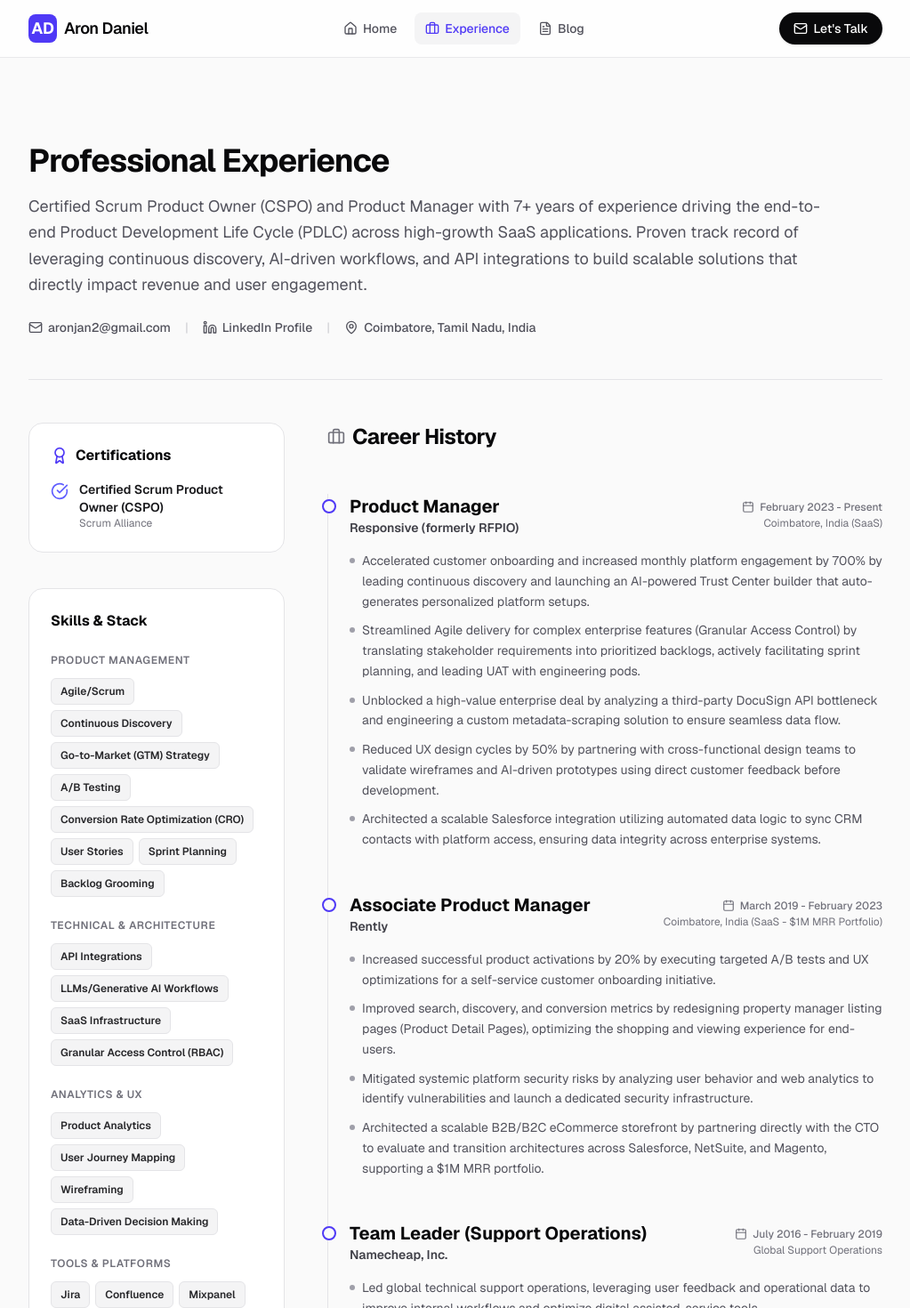
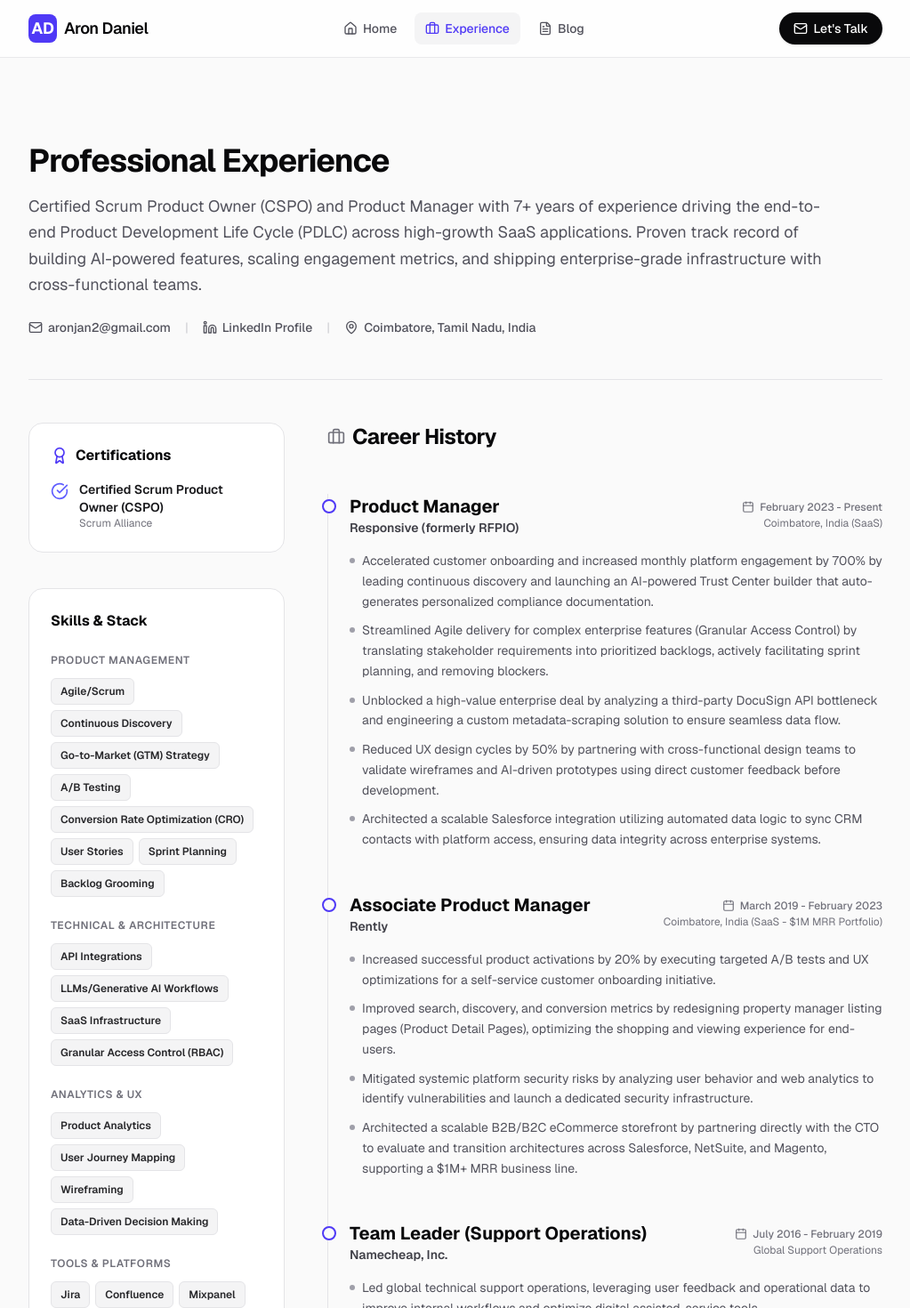
Before and after one commit to daniehayter/personal-website, a Next.js app: page /personal-website/experience in a window 1280 px wide. Shown: the top 1470 px of the page at 89% size, without its empty margins (128-1151 px from the left). Built offline with nearby package versions, Linux system fonts and the light colour scheme.

Commit message:
fix: restore truncated classNames and text content in experience page

```diff
--- a/src/app/experience/page.tsx
+++ b/src/app/experience/page.tsx
@@ -8,8 +8,8 @@
       period: "February 2023 - Present",
       location: "Coimbatore, India (SaaS)",
       bullets: [
-        "Accelerated customer onboarding and increased monthly platform engagement by 700% by leading continuous discovery and launching an AI-powered Trust Center builder that auto-generates personalized platform setups.",
-        "Streamlined Agile delivery for complex enterprise features (Granular Access Control) by translating stakeholder requirements into prioritized backlogs, actively facilitating sprint planning, and leading UAT with engineering pods.",
+        "Accelerated customer onboarding and increased monthly platform engagement by 700% by leading continuous discovery and launching an AI-powered Trust Center builder that auto-generates personalized compliance documentation.",
+        "Streamlined Agile delivery for complex enterprise features (Granular Access Control) by translating stakeholder requirements into prioritized backlogs, actively facilitating sprint planning, and removing blockers.",
         "Unblocked a high-value enterprise deal by analyzing a third-party DocuSign API bottleneck and engineering a custom metadata-scraping solution to ensure seamless data flow.",
         "Reduced UX design cycles by 50% by partnering with cross-functional design teams to validate wireframes and AI-driven prototypes using direct customer feedback before development.",
         "Architected a scalable Salesforce integration utilizing automated data logic to sync CRM contacts with platform access, ensuring data integrity across enterprise systems."
@@ -24,7 +24,7 @@
         "Increased successful product activations by 20% by executing targeted A/B tests and UX optimizations for a self-service customer onboarding initiative.",
         "Improved search, discovery, and conversion metrics by redesigning property manager listing pages (Product Detail Pages), optimizing the shopping and viewing experience for end-users.",
         "Mitigated systemic platform security risks by analyzing user behavior and web analytics to identify vulnerabilities and launch a dedicated security infrastructure.",
-        "Architected a scalable B2B/B2C eCommerce storefront by partnering directly with the CTO to evaluate and transition architectures across Salesforce, NetSuite, and Magento, supporting a $1M MRR portfolio."
+        "Architected a scalable B2B/B2C eCommerce storefront by partnering directly with the CTO to evaluate and transition architectures across Salesforce, NetSuite, and Magento, supporting a $1M+ MRR business line."
       ]
     },
     {
@@ -118,7 +118,7 @@
           Professional Experience
         </h1>
         <p className="mt-4 text-base sm:text-lg text-zinc-600 dark:text-zinc-400 max-w-4xl leading-relaxed">
-          Certified Scrum Product Owner (CSPO) and Product Manager with 7+ years of experience driving the end-to-end Product Development Life Cycle (PDLC) across high-growth SaaS applications. Proven track record of leveraging continuous discovery, AI-driven workflows, and API integrations to build scalable solutions that directly impact revenue and user engagement.
+          Certified Scrum Product Owner (CSPO) and Product Manager with 7+ years of experience driving the end-to-end Product Development Life Cycle (PDLC) across high-growth SaaS applications. Proven track record of building AI-powered features, scaling engagement metrics, and shipping enterprise-grade infrastructure with cross-functional teams.
         </p>
 
         {/* Contact Links */}
```
